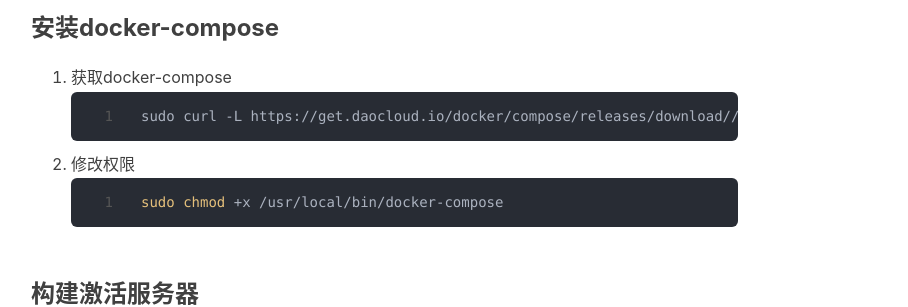
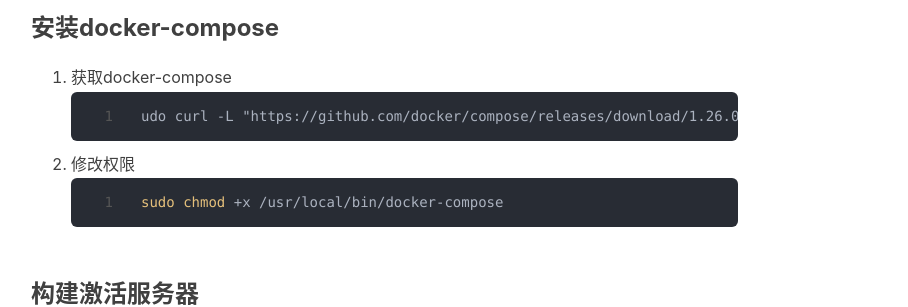
Before and after one commit to wyliog/wyliog.github.io, a Jekyll site: the page built from _posts/2020-06-14-windows-registry.md, in a window 1280 px wide and 900 px high, scrolled down 1730 px. Shown: the part 152-459 px from the top of the window, without its empty margins (234-1142 px from the left). Built offline with Jekyll 4.4.1, drawn with Linux system fonts in a browser that asks for light colours; nearby versions of some CDN libraries; comment, search, counter and statistics services are not loaded.

Commit message:
Update 2020-06-14-windows-registry.md

````diff
--- a/_posts/2020-06-14-windows-registry.md
+++ b/_posts/2020-06-14-windows-registry.md
@@ -62,7 +62,7 @@
 
 1. 获取docker-compose
 ```
-sudo curl -L https://get.daocloud.io/docker/compose/releases/download//1.26.0/docker-compose-$(uname -s)-$(uname -m)" -o /usr/local/bin/docker-compose
+udo curl -L "https://github.com/docker/compose/releases/download/1.26.0/docker-compose-$(uname -s)-$(uname -m)" -o /usr/local/bin/docker-compose
 ```
 2. 修改权限
 ```bash
````
